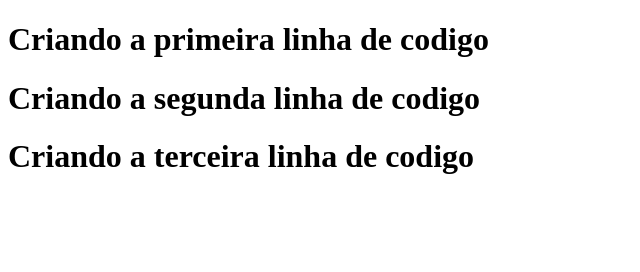
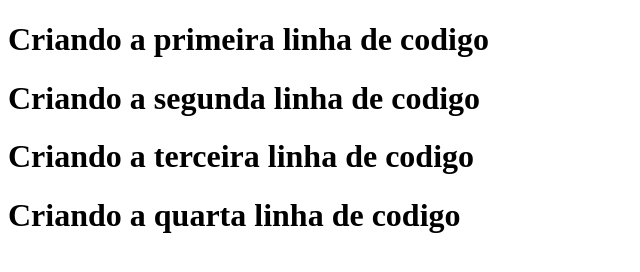
Before and after one commit to Bia0107/ProjetoGitA, a plain HTML site: page index.html in a window 1280 px wide. Shown: the whole page, without its empty margins (0-640 px from the left). Drawn offline with Linux system fonts and the light colour scheme.

Commit message:
Criando quarta linha de codigo

```diff
--- a/index.html
+++ b/index.html
@@ -10,5 +10,6 @@
     <h1>Criando a primeira linha de codigo</h1>
     <h1>Criando a segunda linha de codigo</h1>
     <h1>Criando a terceira linha de codigo</h1>
+    <h1>Criando a quarta linha de codigo</h1>
 </body>
 </html>
```
